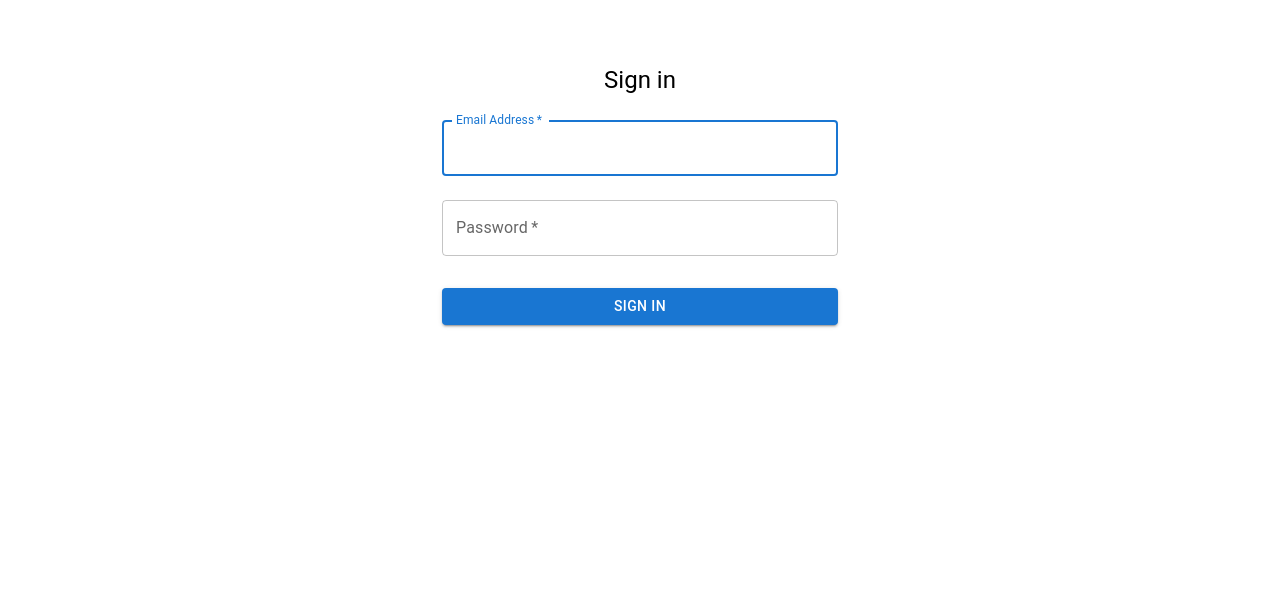
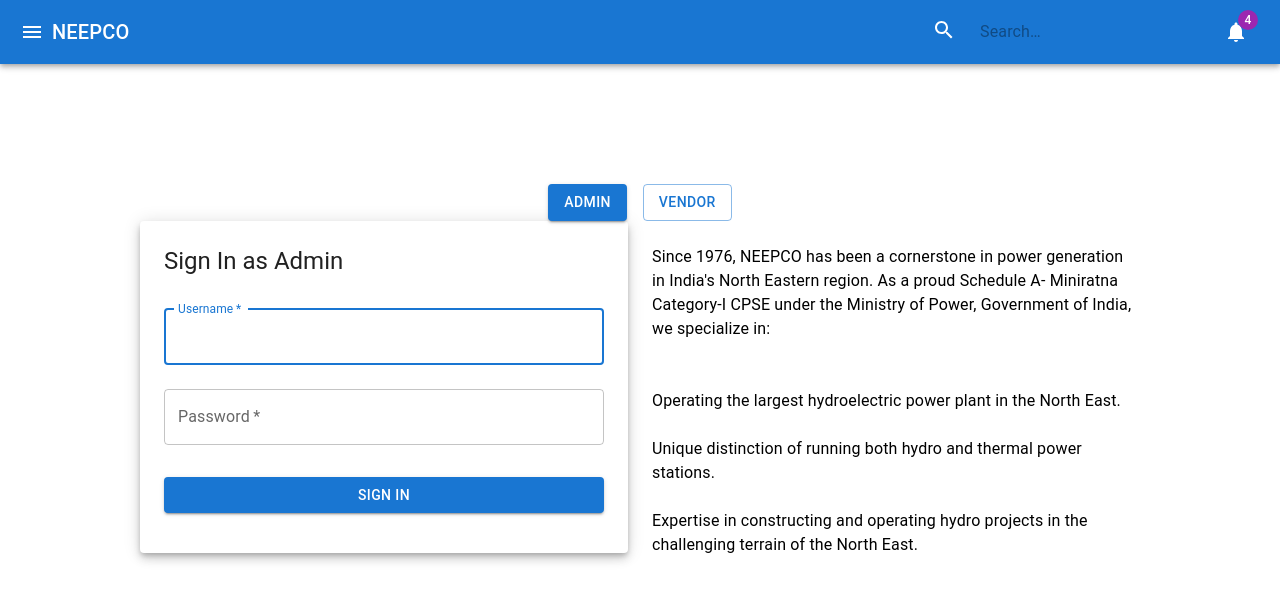
Before and after one commit to GURPARTAP001/neepco, a React (Create React App) app: page / in a window 1280 px wide. Shown: the top 602 px of the page. Built offline with nearby package versions, Linux system fonts and the light colour scheme.

Commit message:
second update

```diff
--- a/package.json
+++ b/package.json
@@ -16,6 +16,7 @@
     "react-dom": "^18.2.0",
     "react-router-dom": "^6.21.0",
     "react-scripts": "5.0.1",
+    "react-swipeable-views": "^0.14.0",
     "web-vitals": "^2.1.4"
   },
   "scripts": {
--- a/src/Admin_components/Admin_payments_page.js
+++ b/src/Admin_components/Admin_payments_page.js
@@ -1,8 +1,12 @@
 import React, { useState } from 'react';
 import { TextField, Button, Grid, Paper, Typography, Card, CardContent } from '@mui/material';
 import Container from '../components/Container';
+import axios from "axios";
+import {useNavigate} from "react-router-dom";
+import { ChatState } from "../ChatProvider";
 
 const Admin_payments_page = () => {
+  const navigate = useNavigate();
   const [paymentDetails, setPaymentDetails] = useState({
     cardNumber: '',
     expiryDate: '',
@@ -10,14 +14,43 @@
     amount: '',
   });
 
+  var admin_amount = paymentDetails.amount;
+
+  const { user } = ChatState();
+
+  const userId = JSON.parse(localStorage.getItem("userInfo"))._id;
+
+  console.log(userId);
+
+  console.log(user);
+
+  console.log(user.token);
+
+
+
   const handleChange = (event) => {
     setPaymentDetails({ ...paymentDetails, [event.target.name]: event.target.value });
+    admin_amount = paymentDetails.amount
   };
 
-  const handleSubmit = (event) => {
+  const handleSubmit = async(event) => {
     event.preventDefault();
-    // Payment processing logic goes here
+    /*try {
+      const config = {
+        headers:
+        {
+          "Content-type": "application/json",
+           Authorization: `Bearer ${user.token}`,
+        }
+         };
+      const { data } = await axios.post("http://localhost:4000/api/payment",{admin_amount},config);
+      console.log(JSON.stringify(data));
+
+    } catch (e) {
+      console.log(e);
+    }*/
     console.log(paymentDetails);
+    navigate("/Admin_dashboard");
   };
 
   return (
--- a/src/App.js
+++ b/src/App.js
@@ -17,28 +17,26 @@
   return (
     <div className="App">
 
-      <SignIn/>
-
       {/* <Admin_dashboard/> */}
       {/* <Profile/> */}
 
-      {/* <Router> */}
-        {/* <Login/> */}
-      {/* <Nav_Bar/> */}
+       <Router>
+       <Nav_Bar/>
       {/* <Admin_dashboard/> */}
       {/* <Profile/> */}
-      {/* <Routes> */}
+      <Routes>
         {/* <Route path="/" element={<Container/> } /> */}
-        {/* <Route path="/Admin_dashboard" element={<Admin_dashboard/> } /> */}
+        <Route path="/" element={<Login/>} />
+        <Route path="/Admin_dashboard" element={<Admin_dashboard/> } />
 
 
         {/* <Route path="/proposal-form" element={ <Send_proposal_page/>} /> */}
-        {/* <Route path="Pending_payments" element={ <Pending_payments/>} /> */}
-        {/* <Route path="/Admin_payments_page" element={ <Admin_payments_page/>} /> */}
+        <Route path="Pending_payments" element={ <Pending_payments/>} />
+        <Route path="/Admin_payments_page" element={ <Admin_payments_page/>} />
         {/* <Route path="/Vender_profile" element={ <Profile/>} /> */}
          {/* Add other routes as needed */}
-       {/* </Routes>  */}
-    {/* </Router>  */}
+       </Routes>
+    </Router>
 
     </div>
   );
--- /dev/null
+++ b/src/ChatProvider.js
@@ -0,0 +1,26 @@
+import React from 'react';
+import { createContext, useContext, useState, useEffect } from 'react';
+
+const ChatContext = createContext();
+
+const ChatProvider = ({ children }) => {
+
+  const [user,setUser] = useState();
+
+
+  useEffect(() => {
+    const userInfo = JSON.parse(localStorage.getItem("userInfo"));
+    setUser(userInfo);
+ }, []);
+
+
+
+
+  return <ChatContext.Provider value={{ user,setUser }}>{ children }</ChatContext.Provider>;
+};
+
+export const ChatState = () => {
+  return useContext(ChatContext);
+}
+
+export default ChatProvider;
--- a/src/components/Login.js
+++ b/src/components/Login.js
@@ -1,28 +1,30 @@
-import React, { useState } from "react";
+import React, { useEffect, useState } from "react";
 import Container from "@mui/material/Container";
 import TextField from "@mui/material/TextField";
 import Button from "@mui/material/Button";
 import Typography from "@mui/material/Typography";
 import Grid from "@mui/material/Grid";
 import Paper from "@mui/material/Paper";
-import Tabs from "@mui/material/Tabs";
-import Tab from "@mui/material/Tab";
 import Box from "@mui/material/Box";
 import Nav_Bar from "./Nav_bar";
 import axios from "axios";
 import {useNavigate} from "react-router-dom";
+import { ChatState } from "../ChatProvider";
 
 function LoginPage() {
     const navigate = useNavigate();
-  const [value, setValue] = useState("admin");
+    const [value, setValue] = useState("admin");
+    const { user, setUser } = ChatState();
  /* const [loginDetails, setLoginDetails] = useState({
     username: "",
     password: "",
   });*/
 
-  const handleTabChange = (event, newValue) => {
+  const handleTabChange = (newValue) => {
     setValue(newValue);
   };
+
+  console.log(value);
 
   /*const handleInputChange = (event) => {
     const { name, value } = event.target;
@@ -46,7 +48,11 @@
       const config = {headers:{"Content-type": "application/json",},};
       const { data } = await axios.post("http://localhost:4000/api/user/login",{email,password},config);
       console.log(JSON.stringify(data));
-      navigate("/Admin_dashboard")
+      localStorage.setItem("userInfo",JSON.stringify(data));
+
+       const userInfo = JSON.parse(localStorage.getItem("userInfo"));
+       setUser(userInfo);
+      navigate("/Admin_dashboard");
     } catch (e) {
       console.log(e);
     }
@@ -71,16 +77,31 @@
 
         {/* Tabs for Admin and Vendor */}
         <Box sx={{ width: "100%" }}>
-          <Tabs
+          {/*<Tabs
             value={value}
             onChange={handleTabChange}
             textColor="primary"
             indicatorColor="secondary"
             aria-label="secondary tabs example"
           >
-            <Tab value="admin" label="Admin" />
+            <Tab value="admin" label="Admin"  />
             <Tab value="vendor" label="Vendor" />
-          </Tabs>
+      </Tabs>*/}
+      <div style={{ display: "flex", justifyContent: "center" }}>
+            <Button
+              variant={value === "admin" ? "contained" : "outlined"}
+              onClick={() => handleTabChange("admin")}
+              style={{ marginRight: "16px" }}
+            >
+              Admin
+            </Button>
+            <Button
+              variant={value === "vendor" ? "contained" : "outlined"}
+              onClick={() => handleTabChange("vendor")}
+            >
+              Vendor
+            </Button>
+          </div>
         </Box>
 
         <Grid container spacing={3}>
--- a/src/index.js
+++ b/src/index.js
@@ -2,11 +2,14 @@
 import ReactDOM from 'react-dom/client';
 import './index.css';
 import App from './App';
+import ChatProvider from "./ChatProvider";
 
 
 const root = ReactDOM.createRoot(document.getElementById('root'));
 root.render(
+  <ChatProvider>
   <React.StrictMode>
     <App />
   </React.StrictMode>
+  </ChatProvider>
 );
```
Also changed, not shown: 1 other file (tests, documents, lock files or other folders).
